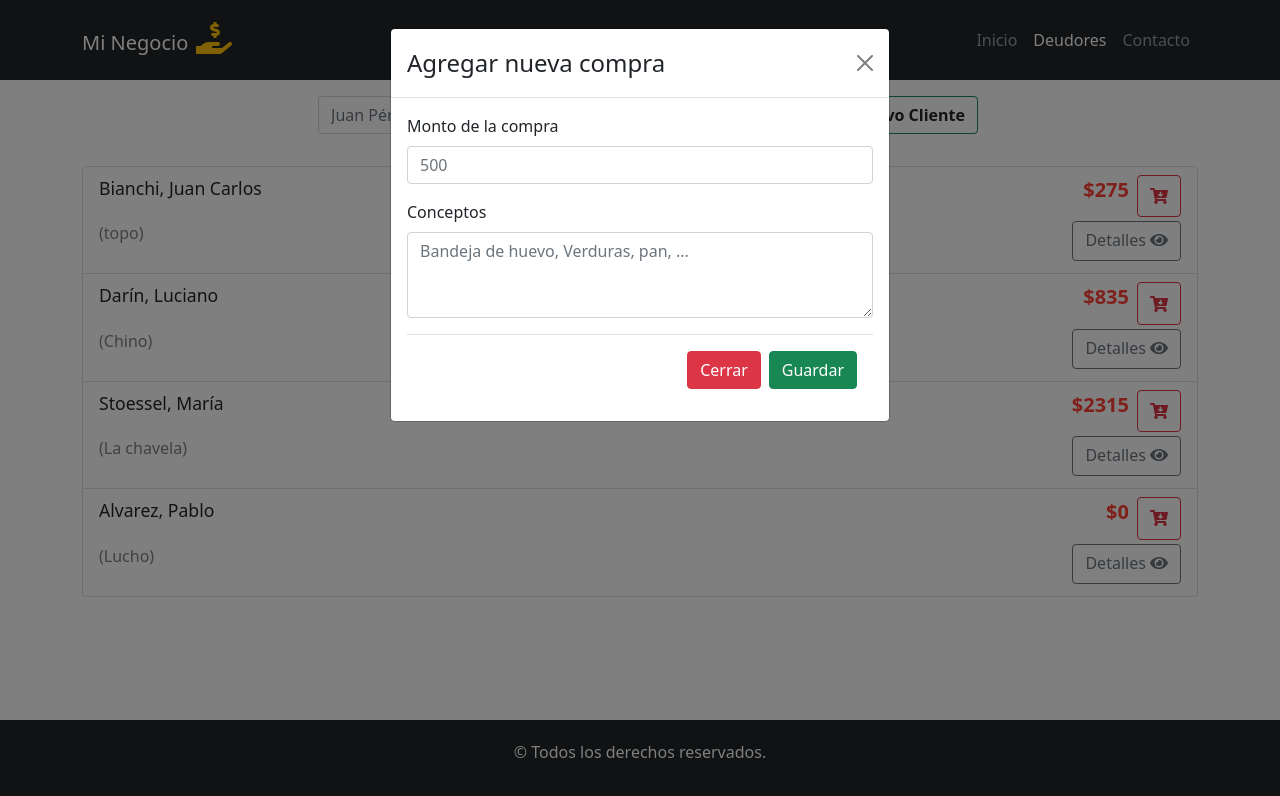
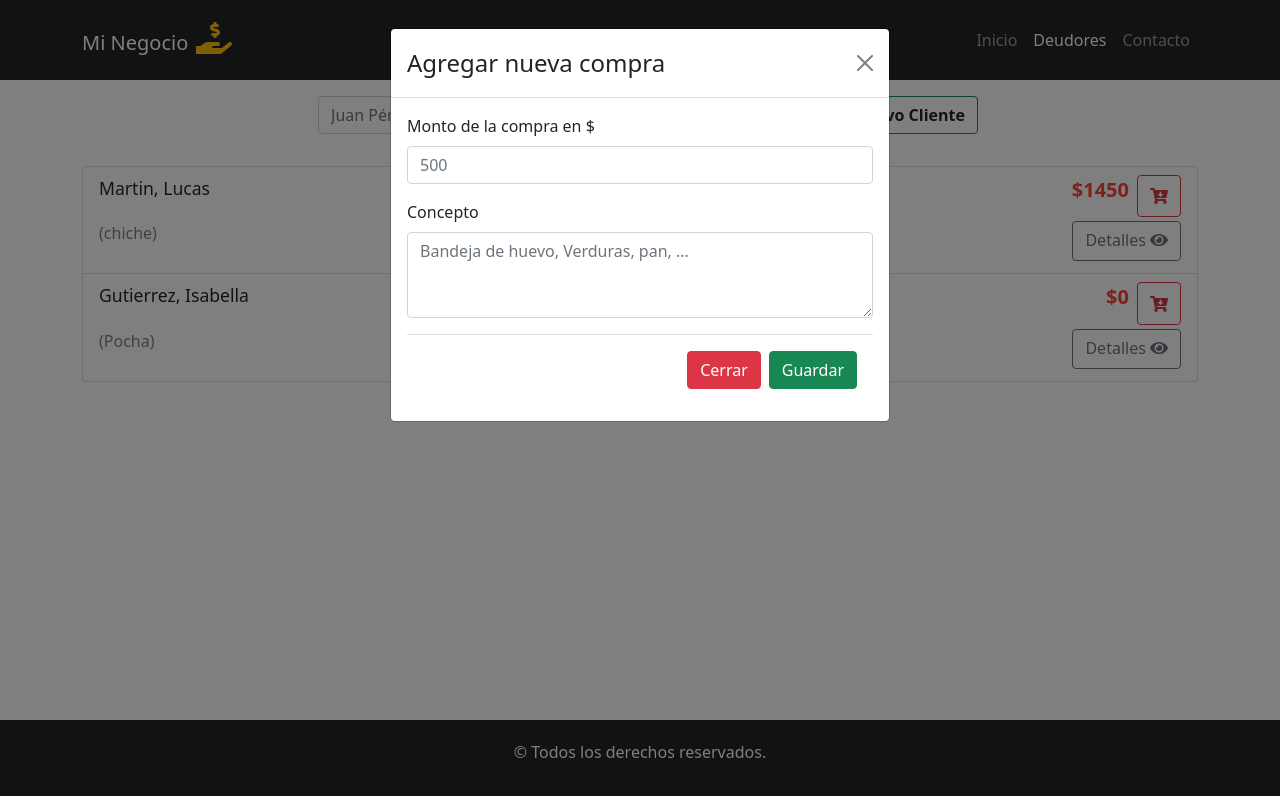
Before and after one commit to marcosihe/react-sdd, a React (Create React App) app: page /deudores in a window 1280 px wide. Both pictures are taken after a click on the button 1159 px from the left and 196 px from the top of the page. Shown: the top 796 px of the page. Built offline with nearby package versions, Linux system fonts and the light colour scheme; data requests are answered from the project's data file.

Commit message:
Agregar logica de nueva compra

```diff
--- a/db.json
+++ b/db.json
@@ -1,81 +1,37 @@
 {
   "debtors": [
     {
-      "name": "Juan Carlos",
-      "lastName": "Bianchi",
-      "nickName": "topo",
-      "phoneNumber": "3816459336",
-      "currentDebt": 275,
-      "address": "EEUU 1220",
+      "name": "Lucas",
+      "lastName": "Martin",
+      "nickName": "chiche",
+      "phoneNumber": "3816151214",
+      "currentDebt": 1450,
+      "address": "",
+      "history": [
+        {
+          "id_operation": "117082021021115470",
+          "debt": 1200,
+          "concept": "Huevos, verduras, pizzas, queso y gaseosa",
+          "date": "17/08/2021"
+        },
+        {
+          "id_operation": "117082021021115471",
+          "debt": 250,
+          "concept": "Chocolates",
+          "date": "17/08/2021"
+        }
+      ],
       "id": 1
     },
     {
-      "name": "Luciano",
-      "lastName": "Darín",
-      "nickName": "Chino",
-      "phoneNumber": "3815474747",
-      "currentDebt": 835,
-      "address": "Bº PiedraBuena",
-      "history": [
-        {
-          "id_operation": 1,
-          "debt": 120,
-          "concept": "Frutas: bananas y naranjas",
-          "date": "20/5/2021"
-        },
-        {
-          "id_operation": 2,
-          "debt": 400,
-          "concept": "Frutas, leche y 1 bandeja de huevos",
-          "date": "21/5/2021"
-        },
-        {
-          "id_operation": 3,
-          "debt": 480,
-          "concept": "Pizzas, y gaseosas",
-          "date": "28/5/2021"
-        }
-      ],
+      "name": "Isabella",
+      "lastName": "Gutierrez",
+      "nickName": "Pocha",
+      "phoneNumber": "3816451523",
+      "currentDebt": 0,
+      "address": "Honduras 222",
+      "history": [],
       "id": 2
-    },
-    {
-      "name": "María",
-      "lastName": "Stoessel",
-      "nickName": "La chavela",
-      "phoneNumber": "29525747484",
-      "currentDebt": 2315,
-      "address": "Honduras 1254",
-      "history": [
-        {
-          "id_operation": 1,
-          "debt": 350,
-          "concept": "Pollo y hamburguesas",
-          "date": "21/6/201"
-        },
-        {
-          "id_operation": 2,
-          "debt": 820,
-          "concept": "Frutas, queso, pollo, leche y hamburguesas",
-          "date": "22/6/201"
-        },
-        {
-          "id_operation": 3,
-          "debt": 370,
-          "concept": "Hamburguesas veganas",
-          "date": "23/6/201"
-        }
-      ],
-      "id": 3
-    },
-    {
-      "name": "Pablo",
-      "lastName": "Alvarez",
-      "nickName": "Lucho",
-      "phoneNumber": "3816454778",
-      "currentDebt": 0,
-      "address": "General Paz 544",
-      "history": [],
-      "id": 4
     }
   ]
 }
--- a/src/components/AddDebtButton.jsx
+++ b/src/components/AddDebtButton.jsx
@@ -1,16 +1,77 @@
 import React, { useState } from "react";
 import { faCartArrowDown } from "@fortawesome/free-solid-svg-icons";
 import { FontAwesomeIcon } from "@fortawesome/react-fontawesome";
-import { Button } from "react-bootstrap";
-import NewPurchaseModal from "./NewPurchaseModal";
+import { Button, Modal, Form } from "react-bootstrap";
+import { validatePurchaseAmount } from "../helpers/validations";
+import { errorAlert, successfulPurchaseAlert } from "../helpers/alerts";
+import { putMethod } from "../helpers/apiRequest";
+import { buildObjectToSend } from "../helpers/objectTosend";
+import { getAreaCode, getBodyNumber } from "../helpers/sliceNumber";
+import { idGenerator } from "../helpers/idGenerator";
+import { currentDate } from "../helpers/date";
 
-const AddDebtButton = ({ text }) => {
+const AddDebtButton = ({ text, customer, purchaseRef, conceptRef, setSuccessfulPurchase }) => {
+  const URL = process.env.REACT_APP_API_URL;
+  const responseStatus = 200
   const [show, setShow] = useState(false);
-
   const handleClose = () => setShow(false);
   const handleShow = () => setShow(true);
-  const handleSubmit = (e) => {
+
+  const handleSubmit = async (e) => {
     e.preventDefault();
+    const {
+      name,
+      lastName,
+      nickName,
+      phoneNumber,
+      currentDebt,
+      address,
+      history,
+      id,
+    } = customer;
+
+    const purchaseValue = parseInt(purchaseRef.current.value);
+
+    // Agregando nueva compra al array history
+    let newLengthOfHistory = history.push({
+      id_operation: `${idGenerator(id)}`,
+      debt: purchaseValue,
+      concept:
+        conceptRef.current.value !== ""
+          ? conceptRef.current.value
+          : "Sin detallar",
+      date: `${currentDate()}`,
+    })
+    console.log(newLengthOfHistory);
+
+    // Objeto que contiene la información de la nueva compra: monto, concepto y fecha
+    const objectToSend = buildObjectToSend(
+      name,
+      lastName,
+      nickName,
+      getAreaCode(phoneNumber), // buildingObjectToSend trabaja recibiendo por separado el número de cel
+      getBodyNumber(phoneNumber),
+      currentDebt + purchaseValue,
+      address,
+      history
+    );
+
+      // Validación de datos ingresados
+    if (validatePurchaseAmount(purchaseValue)) {
+      // Enviar datos a la API mediante el método PUT
+      try {
+        const response = await fetch(`${URL}/${id}`, putMethod(objectToSend));
+        if(await response.status === responseStatus){
+          successfulPurchaseAlert();
+          setSuccessfulPurchase(true);
+        }
+      } catch (error) {
+        console.log(error);
+        errorAlert("No se pudo guardar la compra.");
+      }
+    } else {
+      errorAlert("Debe ingresar una cantidad en $ mayor a 0.");
+    }
   };
   return (
     <>
@@ -25,11 +86,42 @@ const AddDebtButton = ({ text }) => {
         )}
       </Button>
 
-      <NewPurchaseModal
-        show={show}
-        handleClose={handleClose}
-        handleSubmit={handleSubmit}
-      />
+      <Modal show={show} onHide={handleClose}>
+        <Modal.Header closeButton>
+          <Modal.Title>Agregar nueva compra</Modal.Title>
+        </Modal.Header>
+        <Modal.Body>
+          <Form onSubmit={handleSubmit}>
+            <Form.Group className="mb-3">
+              <Form.Label>Monto de la compra en $</Form.Label>
+              <Form.Control
+                type="number"
+                placeholder="500"
+                ref={purchaseRef}
+                required
+              />
+            </Form.Group>
+            <Form.Group className="mb-3">
+              <Form.Label>Concepto</Form.Label>
+              <Form.Control
+                as="textarea"
+                rows={3}
+                type="text"
+                placeholder="Bandeja de huevo, Verduras, pan, ..."
+                ref={conceptRef}
+              ></Form.Control>
+            </Form.Group>
+            <Modal.Footer>
+              <Button variant="danger" onClick={handleClose}>
+                Cerrar
+              </Button>
+              <Button type="submit" variant="success" onClick={handleClose}>
+                Guardar
+              </Button>
+            </Modal.Footer>
+          </Form>
+        </Modal.Body>
+      </Modal>
     </>
   );
 };
--- a/src/components/CustomerDetails.jsx
+++ b/src/components/CustomerDetails.jsx
@@ -18,11 +18,14 @@ const CustomerDetails = ({ setCustomers }) => {
   const [customer, setCustomer] = useState([]);
   const [deleted, setDeleted] = useState(false);
   const [successfulPayment, setSuccessfulPayment] = useState(false);
+  const [successfulPurchase, setSuccessfulPurchase] = useState(false);
   const paymentRef = useRef(0);
+  const purchaseRef = useRef(0);
+  const conceptRef = useRef("");
 
   useEffect(() => {
     apiRequest(setCustomer, URL);
-  }, [URL, successfulPayment ]);
+  }, [URL, successfulPayment, successfulPurchase]);
 
   return (
     <>
@@ -56,7 +59,13 @@ const CustomerDetails = ({ setCustomers }) => {
               paymentRef={paymentRef}
               setSuccessfulPayment={setSuccessfulPayment}
             />
-            <AddDebtButton text={true} />
+            <AddDebtButton
+              text={true}
+              customer={customer}
+              purchaseRef={purchaseRef}
+              conceptRef={conceptRef}
+              setSuccessfulPurchase={setSuccessfulPurchase}
+            />
           </div>
           <ShoppingHistory history={customer.history} />
         </section>
--- a/src/components/NewPurchaseModal.jsx
+++ /dev/null
@@ -1,39 +0,0 @@
-import React from 'react'
-import { Modal, Button, Form } from "react-bootstrap";
-
-const NewPurchaseModal = ({ handleClose, handleSubmit, show }) => {
-    return (
-        <Modal show={show} onHide={handleClose}>
-        <Modal.Header closeButton>
-          <Modal.Title>Agregar nueva compra</Modal.Title>
-        </Modal.Header>
-        <Modal.Body>
-          <Form onSubmit={handleSubmit}>
-            <Form.Group className="mb-3">
-              <Form.Label>Monto de la compra</Form.Label>
-              <Form.Control type="number" placeholder="500" required />
-            </Form.Group>
-            <Form.Group className="mb-3">
-              <Form.Label>Conceptos</Form.Label>
-              <Form.Control
-                as="textarea"
-                rows={3}
-                type="text"
-                placeholder="Bandeja de huevo, Verduras, pan, ..."
-              ></Form.Control>
-            </Form.Group>
-            <Modal.Footer>
-              <Button variant="danger" onClick={handleClose}>
-                Cerrar
-              </Button>
-              <Button type="submit" variant="success" onClick={handleClose}>
-                Guardar
-              </Button>
-            </Modal.Footer>
-          </Form>
-        </Modal.Body>
-      </Modal>
-    )
-}
-
-export default NewPurchaseModal
--- a/src/helpers/alerts.js
+++ b/src/helpers/alerts.js
@@ -33,4 +33,12 @@ const successfulPaymentAlert = () => {
   );
 };
 
-export { successAlert, errorAlert, successfulDelete, successfulPaymentAlert };
+const successfulPurchaseAlert = () => {
+  Swal.fire(
+    "¡Compra efectuada!",
+    "¡La compra se agregó exitosamente!",
+    "success"
+  );
+};
+
+export { successAlert, errorAlert, successfulDelete, successfulPaymentAlert, successfulPurchaseAlert };
--- /dev/null
+++ b/src/helpers/date.js
@@ -0,0 +1,11 @@
+const date = new Date();
+
+const day = ( '0' + date.getDate()).slice(-2);
+const month = ( '0' + (date.getMonth()+1)).slice(-2);
+const year = date.getFullYear();
+
+const currentDate = () => {
+    return `${day}/${month}/${year}`
+}
+
+export { currentDate }
--- /dev/null
+++ b/src/helpers/idGenerator.js
@@ -0,0 +1,14 @@
+const date = new Date();
+const day = ('0' + date.getDate()).slice(-2);
+const month = ('0' + (date.getMonth() + 1)).slice(-2);
+const year = date.getFullYear();
+const hour = ('0' + date.getHours()).slice(-2);
+const minute = ('0' + date.getMinutes()).slice(-2);
+const seconds = ('0' + date.getSeconds()).slice(-2);
+const miliseconds = date.getMilliseconds();
+
+const idGenerator = (code) => {
+    return `${code}${day}${month}${year}${hour}${minute}${seconds}${miliseconds}`
+}
+
+export { idGenerator }
--- a/src/helpers/validations.js
+++ b/src/helpers/validations.js
@@ -29,4 +29,12 @@ const validatePayment = (payment, currentDebt) => {
     }
 }
 
-export {validateAreaCode, validateBodyNumber, validateNames, validatePayment}
+const validatePurchaseAmount = (purchaseAmount) => {
+    if(purchaseAmount>0){
+        return true;
+    }else{
+        return false;
+    }
+}
+
+export {validateAreaCode, validateBodyNumber, validateNames, validatePayment, validatePurchaseAmount}
```
